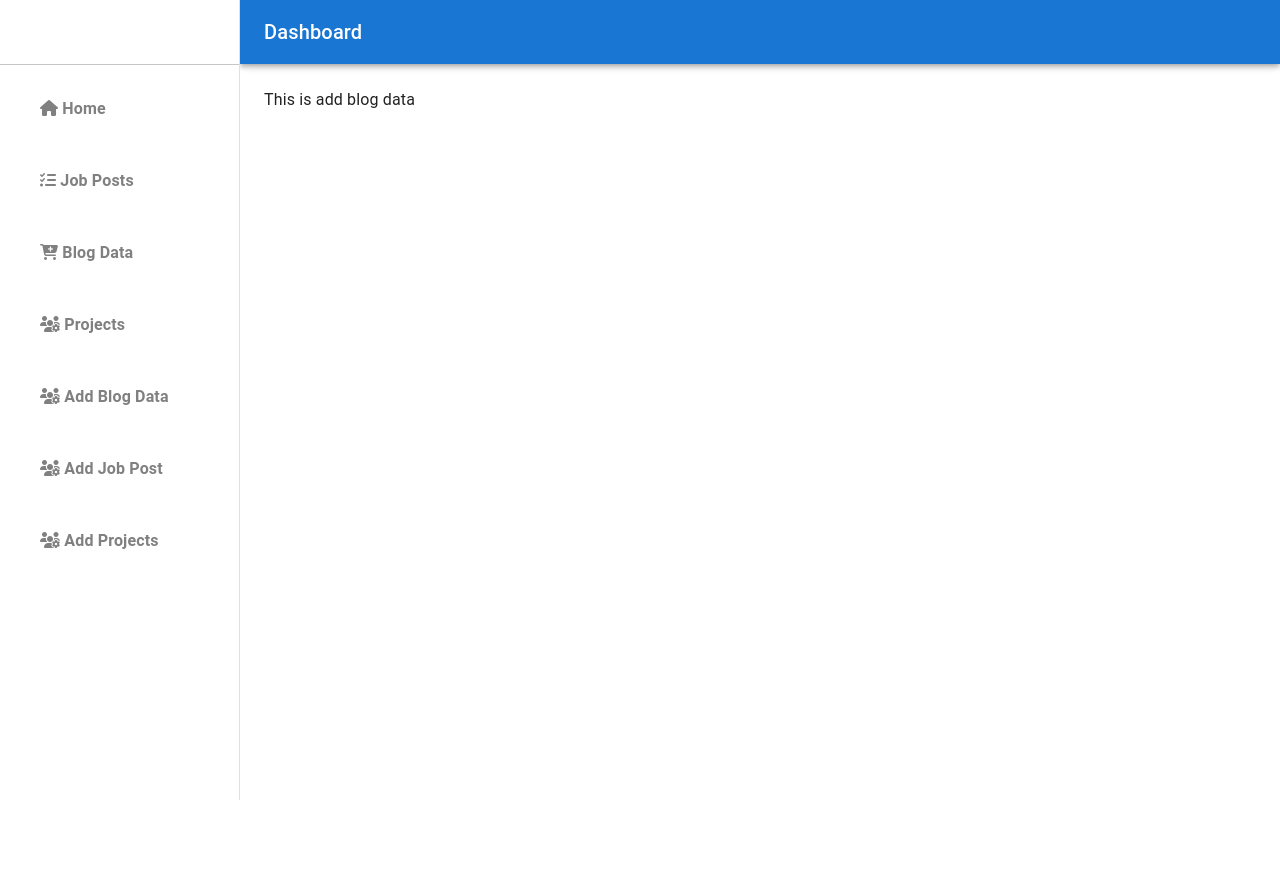
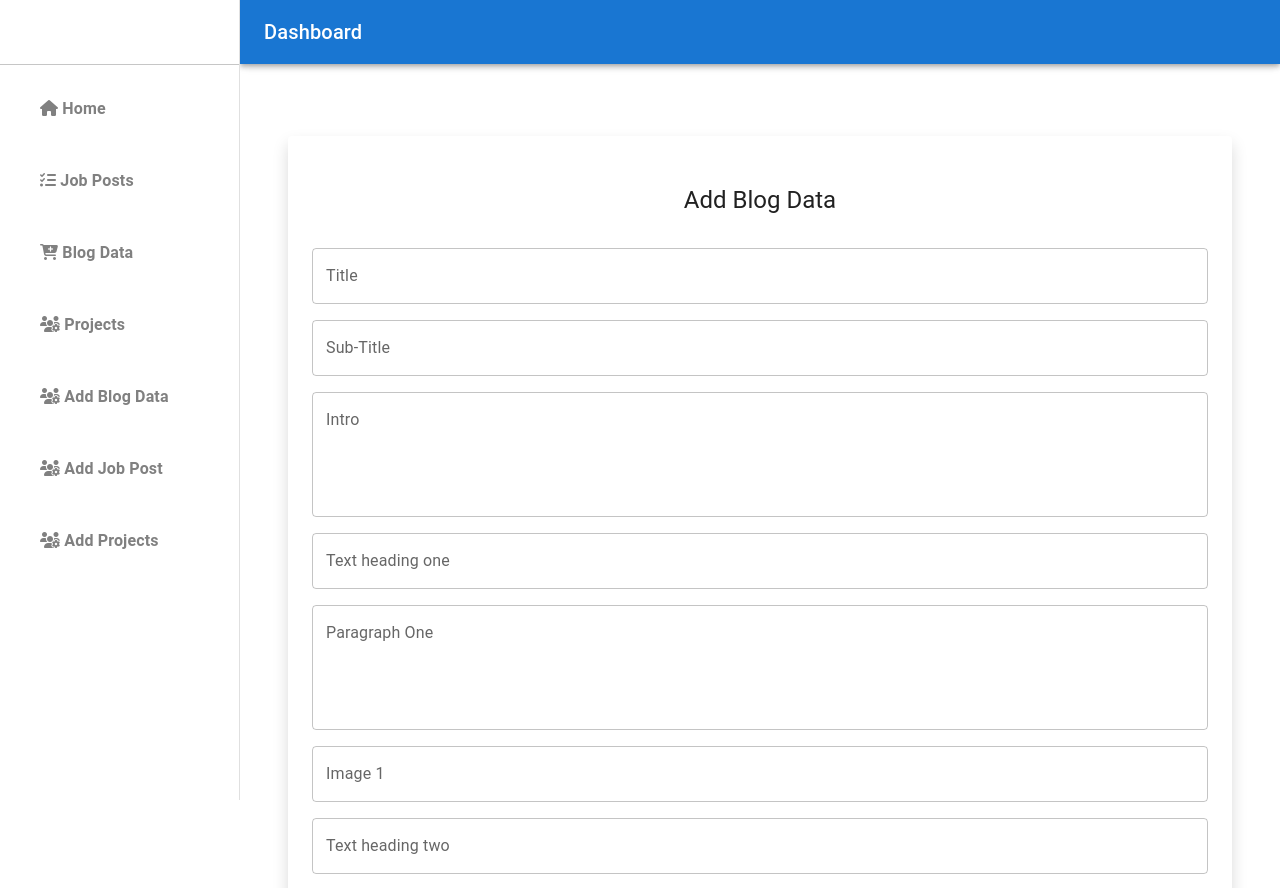
Before and after one commit to sharifok1/realestateBd, a React (Create React App) app: page /dashboard/addBlogData in a window 1280 px wide. Shown: the top 888 px of the page. Before the commit the page ends 800 px from the top, so only its background shows below. Built offline with nearby package versions, Linux system fonts and the light colour scheme; a web font is replaced by a local one.

Commit message:
add job post and blog data added

```diff
--- a/src/Components/Dashboard/AddBlogData/AddBlogData.js
+++ b/src/Components/Dashboard/AddBlogData/AddBlogData.js
@@ -1,7 +1,201 @@
-import React from "react";
+import React, { useState } from "react";
+import StarIcon from "@mui/icons-material/Star";
+import {
+  Alert,
+  Button,
+  CircularProgress,
+  Container,
+  Rating,
+  TextField,
+  Typography,
+} from "@mui/material";
+import { NavLink } from "react-router-dom";
 
 const AddBlogData = () => {
-  return <div>This is add blog data</div>;
+  const [blogDate, setBlogDate] = useState({});
+  const [value, setValue] = useState(0);
+  const handleOnBlur = (e) => {
+    const field = e.target.name;
+    const value = e.target.value;
+    const newblogDate = { ...blogDate };
+    newblogDate[field] = value;
+    setBlogDate(newblogDate);
+  };
+  const handleProductDateSubmit = (e) => {
+    let product;
+    product = {
+      ...blogDate,
+    };
+    fetch("http://localhost:5000/blogData", {
+      method: "POST",
+      headers: {
+        "content-type": "application/json",
+      },
+      body: JSON.stringify(product),
+    })
+      .then((res) => res.json())
+      .then((data) => {
+        if (data.insertedId) {
+          alert("Successfully Added.");
+          document.getElementById("Form").reset();
+          setValue(0);
+        }
+      });
+    e.preventDefault();
+  };
+  return (
+    <div>
+      {" "}
+      <Container>
+        <form
+          id="Form"
+          className="my-5 p-4 rounded shadow mx-auto"
+          style={{ maxWidth: "60rem" }}
+          onSubmit={handleProductDateSubmit}
+        >
+          <Typography
+            style={{ textAlign: "center" }}
+            sx={{ my: 3 }}
+            variant="h5"
+            gutterBottom
+          >
+            Add Blog Data
+          </Typography>
+          <TextField
+            sx={{ width: "100%", my: 1 }}
+            id="outlined-basic"
+            label="Title"
+            name="title"
+            onBlur={handleOnBlur}
+            variant="outlined"
+          />
+          <TextField
+            sx={{ width: "100%", my: 1 }}
+            id="outlined-basic"
+            label="Sub-Title"
+            name="subTitle"
+            onBlur={handleOnBlur}
+            variant="outlined"
+          />
+          <TextField
+            sx={{ width: "100%", my: 1 }}
+            id="outlined-multiline-static"
+            label="Intro"
+            name="intro"
+            onBlur={handleOnBlur}
+            multiline
+            rows={4}
+          />
+          <TextField
+            sx={{ width: "100%", my: 1 }}
+            id="outlined-basic"
+            label="Text heading one"
+            name="textheadingOne"
+            onBlur={handleOnBlur}
+            variant="outlined"
+          />
+          <TextField
+            sx={{ width: "100%", my: 1 }}
+            id="outlined-multiline-static"
+            label="Paragraph One"
+            name="paragraphOne"
+            onBlur={handleOnBlur}
+            multiline
+            rows={4}
+          />
+          <TextField
+            sx={{ width: "100%", my: 1 }}
+            id="outlined-basic"
+            label="Image 1"
+            name="imgOne"
+            onBlur={handleOnBlur}
+            variant="outlined"
+          />
+          <TextField
+            sx={{ width: "100%", my: 1 }}
+            id="outlined-basic"
+            label="Text heading two"
+            name="textheadingTwo"
+            onBlur={handleOnBlur}
+            variant="outlined"
+          />
+          <TextField
+            sx={{ width: "100%", my: 1 }}
+            id="outlined-multiline-static"
+            label="Paragraph Two"
+            name="paragraphTwo"
+            onBlur={handleOnBlur}
+            multiline
+            rows={4}
+          />
+          <TextField
+            sx={{ width: "100%", my: 1 }}
+            id="outlined-basic"
+            label="Image 2"
+            name="imgTwo"
+            onBlur={handleOnBlur}
+            variant="outlined"
+          />
+          <TextField
+            sx={{ width: "100%", my: 1 }}
+            id="outlined-basic"
+            label="Text heading three"
+            name="textheadingThree"
+            onBlur={handleOnBlur}
+            variant="outlined"
+          />
+          <TextField
+            sx={{ width: "100%", my: 1 }}
+            id="outlined-multiline-static"
+            label="Paragraph Three"
+            name="paragraphThree"
+            onBlur={handleOnBlur}
+            multiline
+            rows={4}
+          />
+          <TextField
+            sx={{ width: "100%", my: 1 }}
+            id="outlined-basic"
+            label="Image 3"
+            name="imgThree"
+            onBlur={handleOnBlur}
+            variant="outlined"
+          />
+          <TextField
+            sx={{ width: "100%", my: 1 }}
+            id="outlined-basic"
+            label="Data"
+            name="data"
+            onBlur={handleOnBlur}
+            variant="outlined"
+          />
+          <TextField
+            sx={{ width: "100%", my: 1 }}
+            id="outlined-multiline-static"
+            label="User Comment"
+            name="userComment"
+            onBlur={handleOnBlur}
+            multiline
+            rows={4}
+          />
+
+          <Button
+            sx={{ width: "100%", my: 1 }}
+            style={{
+              backgroundColor: "aquamarine",
+              color: "black",
+              fontWeight: "900",
+              fontSize: "16px",
+            }}
+            type="submit"
+            variant="contained"
+          >
+            Submit
+          </Button>
+        </form>
+      </Container>
+    </div>
+  );
 };
 
 export default AddBlogData;
--- a/src/Components/Dashboard/AddJobPost/AddJobPost.js
+++ b/src/Components/Dashboard/AddJobPost/AddJobPost.js
@@ -1,7 +1,183 @@
-import React from "react";
+import React, { useState } from "react";
+import StarIcon from "@mui/icons-material/Star";
+import {
+  Alert,
+  Button,
+  CircularProgress,
+  Container,
+  Rating,
+  TextField,
+  Typography,
+} from "@mui/material";
+import { NavLink } from "react-router-dom";
 
 const AddJobPost = () => {
-  return <div>add job post</div>;
+  const [blogDate, setBlogDate] = useState({});
+  const [value, setValue] = useState(0);
+  const handleOnBlur = (e) => {
+    const field = e.target.name;
+    const value = e.target.value;
+    const newblogDate = { ...blogDate };
+    newblogDate[field] = value;
+    setBlogDate(newblogDate);
+  };
+  const handleProductDateSubmit = (e) => {
+    let product;
+    product = {
+      ...blogDate,
+    };
+    fetch("http://localhost:5000/jobPost", {
+      method: "POST",
+      headers: {
+        "content-type": "application/json",
+      },
+      body: JSON.stringify(product),
+    })
+      .then((res) => res.json())
+      .then((data) => {
+        if (data.insertedId) {
+          alert("Successfully Added.");
+          document.getElementById("Form").reset();
+          setValue(0);
+        }
+      });
+    e.preventDefault();
+  };
+  return (
+    <div>
+      {" "}
+      <Container>
+        <form
+          id="Form"
+          className="my-5 p-4 rounded shadow mx-auto"
+          style={{ maxWidth: "60rem" }}
+          onSubmit={handleProductDateSubmit}
+        >
+          <Typography
+            style={{ textAlign: "center" }}
+            sx={{ my: 3 }}
+            variant="h5"
+            gutterBottom
+          >
+            Add Job Post
+          </Typography>
+          <TextField
+            sx={{ width: "100%", my: 1 }}
+            id="outlined-basic"
+            label="Job Title"
+            name="jobTitle"
+            onBlur={handleOnBlur}
+            variant="outlined"
+          />
+          <TextField
+            sx={{ width: "100%", my: 1 }}
+            id="outlined-basic"
+            label="Vacancy"
+            name="vacancy"
+            onBlur={handleOnBlur}
+            variant="outlined"
+          />
+          <TextField
+            sx={{ width: "100%", my: 1 }}
+            id="outlined-multiline-static"
+            label="Job context"
+            name="jobContext"
+            onBlur={handleOnBlur}
+            multiline
+            rows={4}
+          />
+          <TextField
+            sx={{ width: "100%", my: 1 }}
+            id="outlined-multiline-static"
+            label="Job Responsibilities"
+            name="jobResponsibilities"
+            onBlur={handleOnBlur}
+            multiline
+            rows={4}
+          />
+          <TextField
+            sx={{ width: "100%", my: 1 }}
+            id="outlined-basic"
+            label="Requirements"
+            name="requirments"
+            onBlur={handleOnBlur}
+            variant="outlined"
+          />
+          <TextField
+            sx={{ width: "100%", my: 1 }}
+            id="outlined-multiline-static"
+            label="Benefits"
+            name="benifits"
+            onBlur={handleOnBlur}
+            multiline
+            rows={4}
+          />
+          <TextField
+            sx={{ width: "100%", my: 1 }}
+            id="outlined-basic"
+            label="Employment Status"
+            name="employmentStatus"
+            onBlur={handleOnBlur}
+            variant="outlined"
+          />
+          <TextField
+            sx={{ width: "100%", my: 1 }}
+            id="outlined-basic"
+            label="WorkPlace"
+            name="WorkPlace"
+            onBlur={handleOnBlur}
+            variant="outlined"
+          />
+          <TextField
+            sx={{ width: "100%", my: 1 }}
+            id="outlined-basic"
+            label="Job Location"
+            name="jobLocation"
+            onBlur={handleOnBlur}
+            variant="outlined"
+          />
+          <TextField
+            sx={{ width: "100%", my: 1 }}
+            id="outlined-basic"
+            label="Salary"
+            name="salary"
+            onBlur={handleOnBlur}
+            variant="outlined"
+          />
+          <TextField
+            sx={{ width: "100%", my: 1 }}
+            id="outlined-basic"
+            label="Exp"
+            name="exp"
+            onBlur={handleOnBlur}
+            variant="outlined"
+          />
+          <TextField
+            sx={{ width: "100%", my: 1 }}
+            id="outlined-basic"
+            label="Deadline"
+            name="deadline"
+            onBlur={handleOnBlur}
+            variant="outlined"
+          />
+
+          <Button
+            sx={{ width: "100%", my: 1 }}
+            style={{
+              backgroundColor: "aquamarine",
+              color: "black",
+              fontWeight: "900",
+              fontSize: "16px",
+            }}
+            type="submit"
+            variant="contained"
+          >
+            Submit
+          </Button>
+        </form>
+      </Container>
+    </div>
+  );
 };
 
 export default AddJobPost;
```
